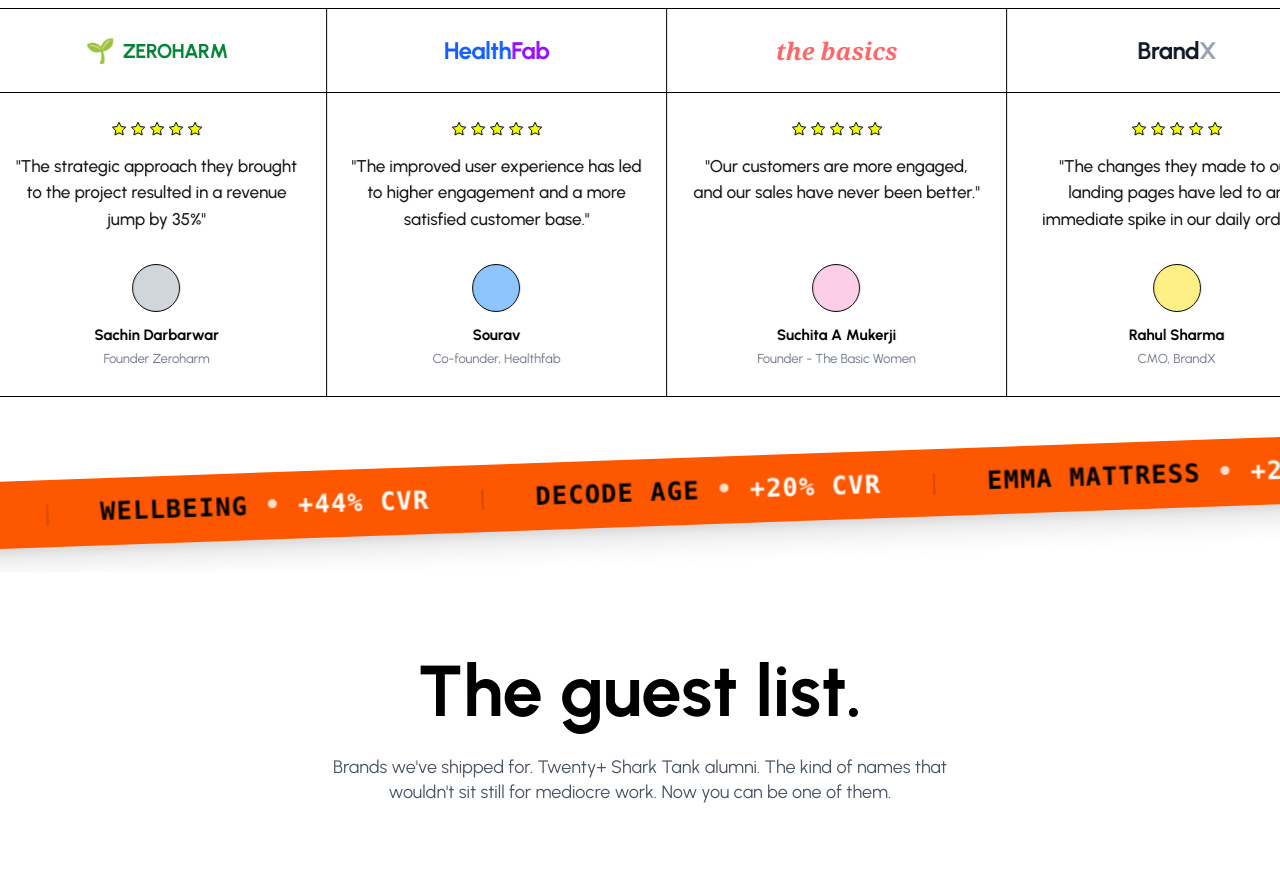
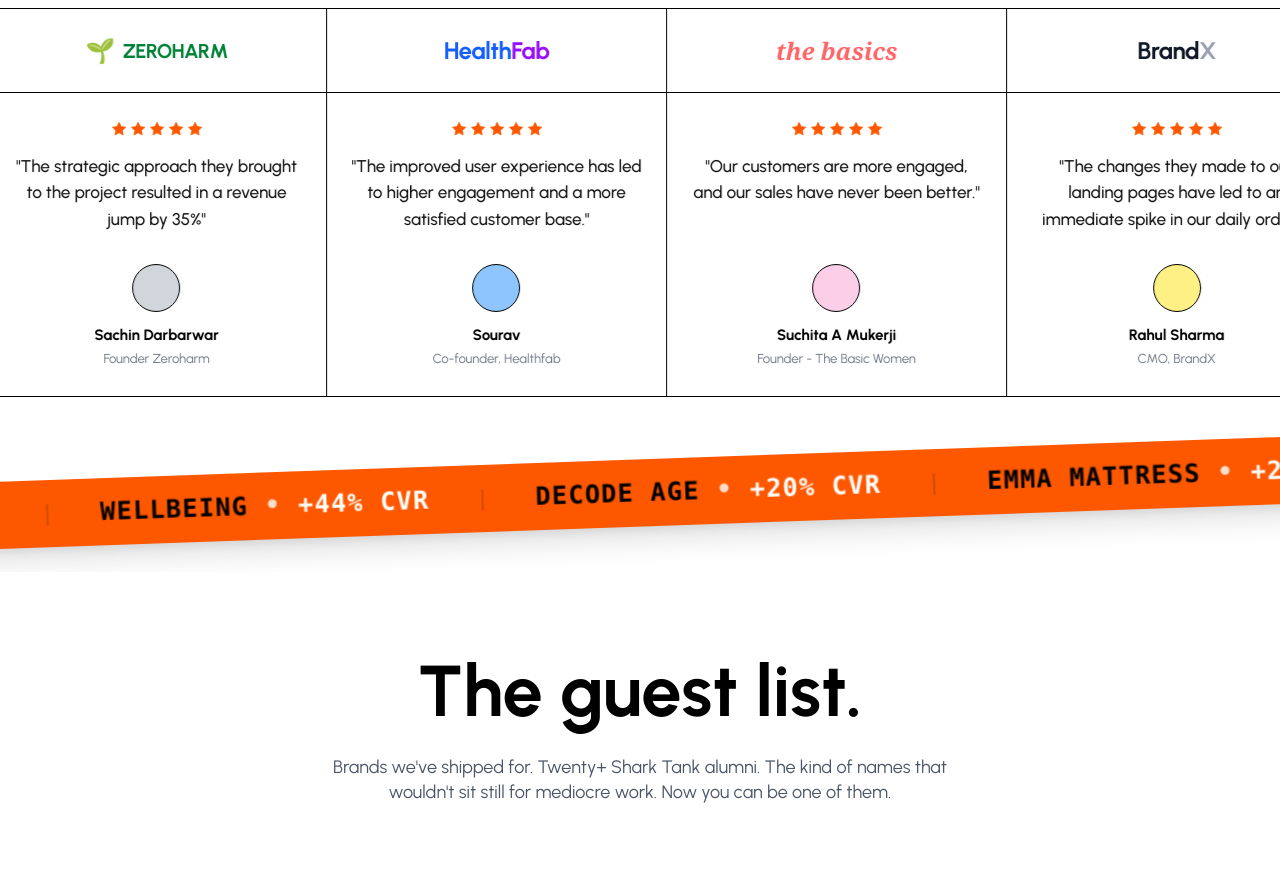
Before and after one commit to Vivekkrguptajio/scaloMatrix, a React (Vite) app in the folder commerce/: page / in a window 1280 px wide. Shown: the part 1960-2843 px from the top of the page. Built offline with nearby package versions, Linux system fonts and the light colour scheme.

Commit message:
style: change testimonial star ratings fill to brand orange #FD5800

```diff
--- a/commerce/src/components/HappyClients.jsx
+++ b/commerce/src/components/HappyClients.jsx
@@ -135,7 +135,7 @@ const HappyClients = () => {
                 {/* Stars */}
                 <div className="flex gap-[3px] mb-4">
                   {[1, 2, 3, 4, 5].map((star) => (
-                    <svg key={star} width="16" height="16" viewBox="0 0 24 24" fill="#f2ff00" stroke="black" strokeWidth="1.5">
+                    <svg key={star} width="16" height="16" viewBox="0 0 24 24" fill="#FD5800" stroke="#FD5800" strokeWidth="1">
                       <polygon points="12 2 15.09 8.26 22 9.27 17 14.14 18.18 21.02 12 17.77 5.82 21.02 7 14.14 2 9.27 8.91 8.26 12 2" />
                     </svg>
                   ))}
```
